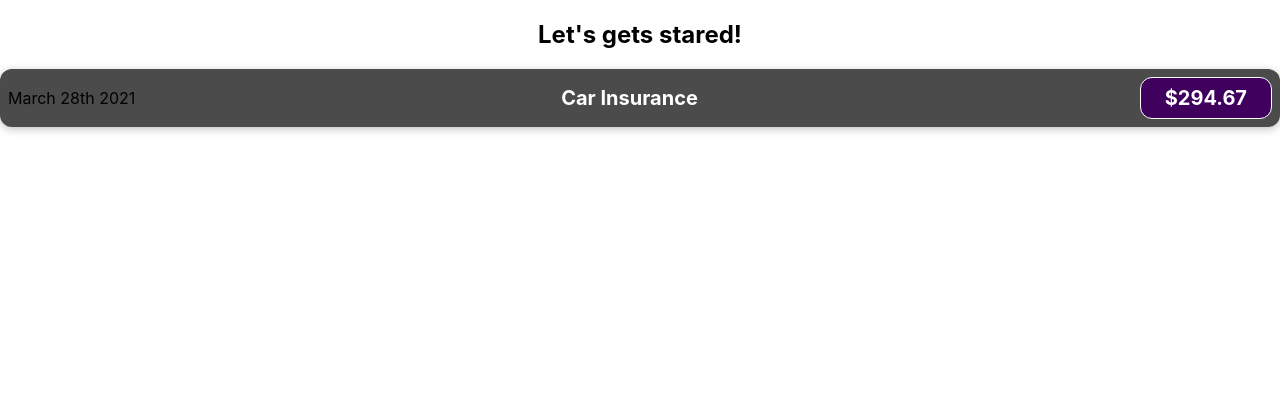
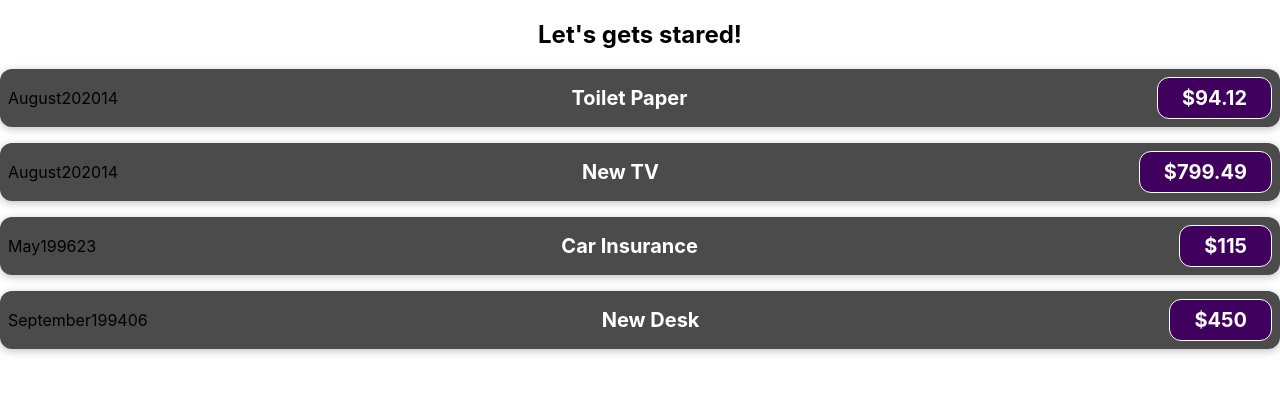
Before and after one commit to Alev-Narcin/annual-expense-schedule, a React (Create React App) app: page / in a window 1280 px wide. Shown: the top 394 px of the page. Built offline with nearby package versions, Linux system fonts and the light colour scheme.

Commit message:
added props to ExpenseItem.js and created ExpenseDate.js

```diff
--- a/src/App.js
+++ b/src/App.js
@@ -2,10 +2,36 @@
 import ExpenseItem from "./components/ExpenseItem";
 
 function App() {
+    const expenses = [
+        {
+            id: 'e1',
+            title: 'Toilet Paper',
+            amount: 94.12,
+            date: new Date(2020, 7, 14)
+        }, {
+            id: 'e2',
+            title: 'New TV',
+            amount: 799.49,
+            date: new Date(2020, 7, 14)
+        }, {
+            id: 'e3',
+            title: 'Car Insurance',
+            amount: 115,
+            date: new Date(1996, 4, 23)
+        }, {
+            id: 'e4',
+            title: 'New Desk',
+            amount: 450,
+            date: new Date(1994, 8, 6)
+        }];
+
     return (
         <div className="App">
             <h2>Let's gets stared!</h2>
-            <ExpenseItem></ExpenseItem>
+            <ExpenseItem title={expenses[0].title} amount={expenses[0].amount} date={expenses[0].date}></ExpenseItem>
+            <ExpenseItem title={expenses[1].title} amount={expenses[1].amount} date={expenses[1].date}></ExpenseItem>
+            <ExpenseItem title={expenses[2].title} amount={expenses[2].amount} date={expenses[2].date}></ExpenseItem>
+            <ExpenseItem title={expenses[3].title} amount={expenses[3].amount} date={expenses[3].date}></ExpenseItem>
         </div>
     );
 }
--- a/src/components/ExpenseItem.js
+++ b/src/components/ExpenseItem.js
@@ -1,14 +1,20 @@
 import './ExpenseItem.css'
 
-function ExpenseItem() {
+function ExpenseItem(props) {
+    const month = props.date.toLocaleString('en-Us', {month: 'long'});
+    const day = props.date.toLocaleString('en-Us', {day: '2-digit'});
+    const year = props.date.getFullYear();
+
     return (
         <div className="expense-item">
-        <div>March 28th 2021</div>
-        <div className="expense-item__description">
-            <h2>Car Insurance</h2>
-            <div className="expense-item__price">$294.67</div>
-        </div>
-    </div>);
+            <div>{month}</div>
+            <div>{year}</div>
+            <div>{day}</div>
+            <div className="expense-item__description">
+                <h2>{props.title}</h2>
+                <div className="expense-item__price">${props.amount}</div>
+            </div>
+        </div>);
 }
 
 export default ExpenseItem;
```
Also changed, not shown: src/components/ExpenseDate.js (added).
